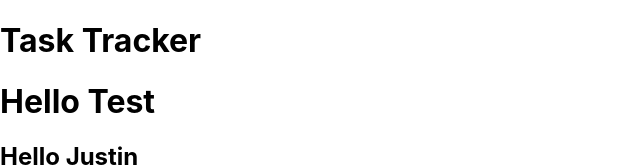
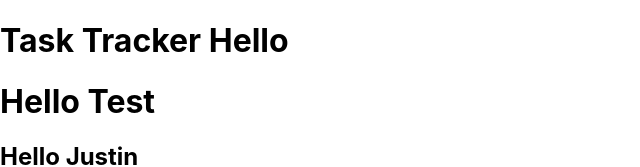
Before and after one commit to justintime2003/justintime2003.github.io, a React (Create React App) app in the folder justin-portfolio-website/: page / in a window 1280 px wide. Shown: the top 167 px of the page, without its empty margins (0-640 px from the left). Built offline with nearby package versions, Linux system fonts and the light colour scheme.

Commit message:
test stuff

```diff
--- a/justin-portfolio-website/src/App.js
+++ b/justin-portfolio-website/src/App.js
@@ -5,7 +5,7 @@ function App() {
 
   return (
     <div className="container">
-      <Header />
+      <Header title='Hello' />
       <h1>Hello Test</h1>
       <h2>Hello {name}</h2>
     </div>
--- a/justin-portfolio-website/src/components/Header.js
+++ b/justin-portfolio-website/src/components/Header.js
@@ -1,9 +1,13 @@
-const Header = () => {
+const Header = (props) => {
   return (
     <header>
-        <h1>Task Tracker</h1>
+        <h1>Task Tracker {props.title}</h1>
     </header>
   )
 }
 
+Header.defaultPropts = {
+    title: 'Default Title'
+}
+
 export default Header
```
